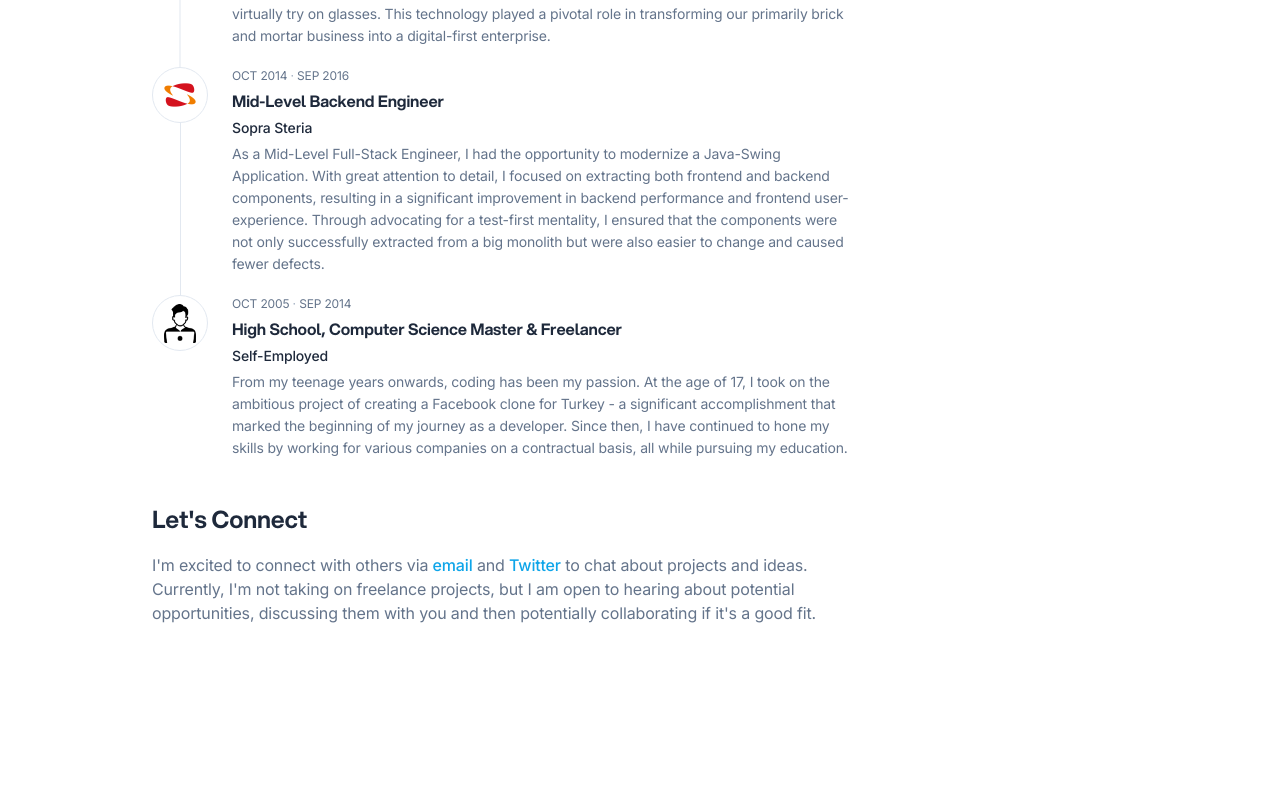
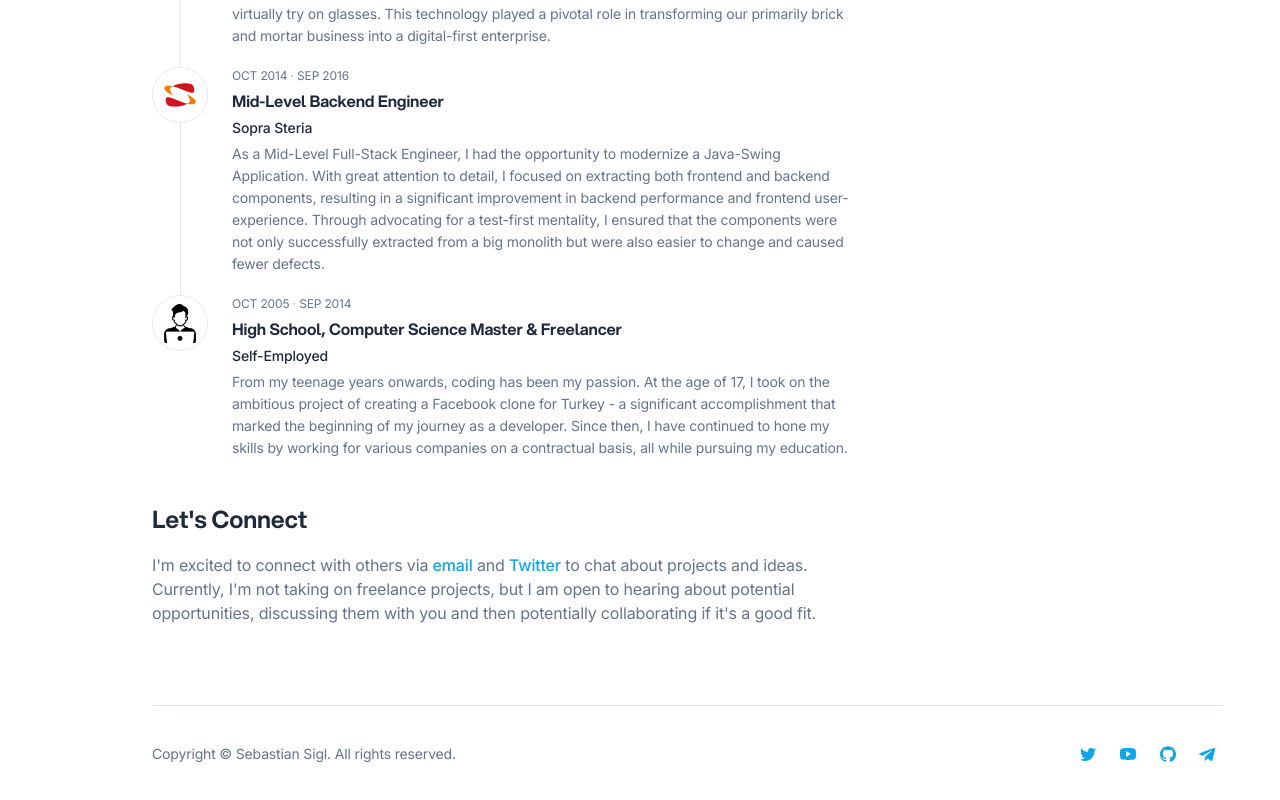
Before and after one commit to sesigl/personal-website, a Next.js app: page /about in a window 1280 px wide. Shown: the part 1919-2719 px from the top of the page. Before the commit the page ends 2624 px from the top, so only its background shows below. Built offline with nearby package versions, Linux system fonts and the light colour scheme.

Commit message:
Update twitter links and add footer

```diff
--- a/src/app/about/page.tsx
+++ b/src/app/about/page.tsx
@@ -2,6 +2,7 @@ import React from "react";
 import WidgetNewsletter from "@/partials/WidgetNewsletter";
 import WidgetSponsor from "@/partials/WidgetSponsor";
 import Image from "next/image";
+import configuration from "@/configuration";
 
 function About() {
   return (
@@ -334,8 +335,8 @@ function About() {
                     and{" "}
                     <a
                       className="font-medium text-sky-500 hover:underline"
-                      href="https://twitter.com/sesigl"
                       target="_blank"
+                      href={configuration.links.socialMedia.twitter}
                     >
                       Twitter
                     </a>{" "}
--- a/src/app/layout.tsx
+++ b/src/app/layout.tsx
@@ -9,6 +9,7 @@ import Script from "next/script";
 import Theme from "@/app/theme-provider";
 import SideNavigation from "@/partials/SideNavigation";
 import Header from "@/partials/Header";
+import Footer from "@/partials/Footer";
 
 // @import url('https://fonts.googleapis.com/css2?family=Inter:wght@400;500;600&family=PT+Mono&display=fallback');
 const inter = Inter({
@@ -66,6 +67,8 @@ export default function RootLayout({
                   <Header />
 
                   {children}
+
+                  <Footer />
                 </div>
               </main>
             </div>
--- a/src/app/posts/[slug]/page.tsx
+++ b/src/app/posts/[slug]/page.tsx
@@ -7,6 +7,7 @@ import WidgetNewsletter from "@/partials/WidgetNewsletter";
 import WidgetSponsor from "@/partials/WidgetSponsor";
 import WidgetPosts from "@/partials/WidgetPosts";
 import PostDate from "@/partials/post-date";
+import configuration from "@/configuration";
 
 export async function generateStaticParams() {
   return allPosts.map((post) => ({
@@ -77,8 +78,9 @@ export default async function SinglePost({
                   <li>
                     <a
                       className="flex justify-center items-center text-slate-400 dark:text-slate-500 hover:text-sky-500 dark:hover:text-sky-500 transition duration-150 ease-in-out"
-                      href="#0"
                       aria-label="Twitter"
+                      target="_blank"
+                      href={configuration.links.socialMedia.twitter}
                     >
                       <svg
                         className="w-8 h-8 fill-current"
--- /dev/null
+++ b/src/configuration.ts
@@ -0,0 +1,9 @@
+const configuration = {
+  links: {
+    socialMedia: {
+      twitter: "https://twitter.com/sesigl",
+    },
+  },
+};
+
+export default configuration;
--- a/src/partials/Footer.tsx
+++ b/src/partials/Footer.tsx
@@ -1,4 +1,5 @@
 import React from "react";
+import configuration from "@/configuration";
 
 function Footer() {
   return (
@@ -11,6 +12,8 @@ function Footer() {
               <a
                 className="flex justify-center items-center text-sky-500 hover:text-sky-600 transition duration-150 ease-in-out"
                 aria-label="Twitter"
+                target="_blank"
+                href={configuration.links.socialMedia.twitter}
               >
                 <svg
                   className="w-8 h-8 fill-current"
```
